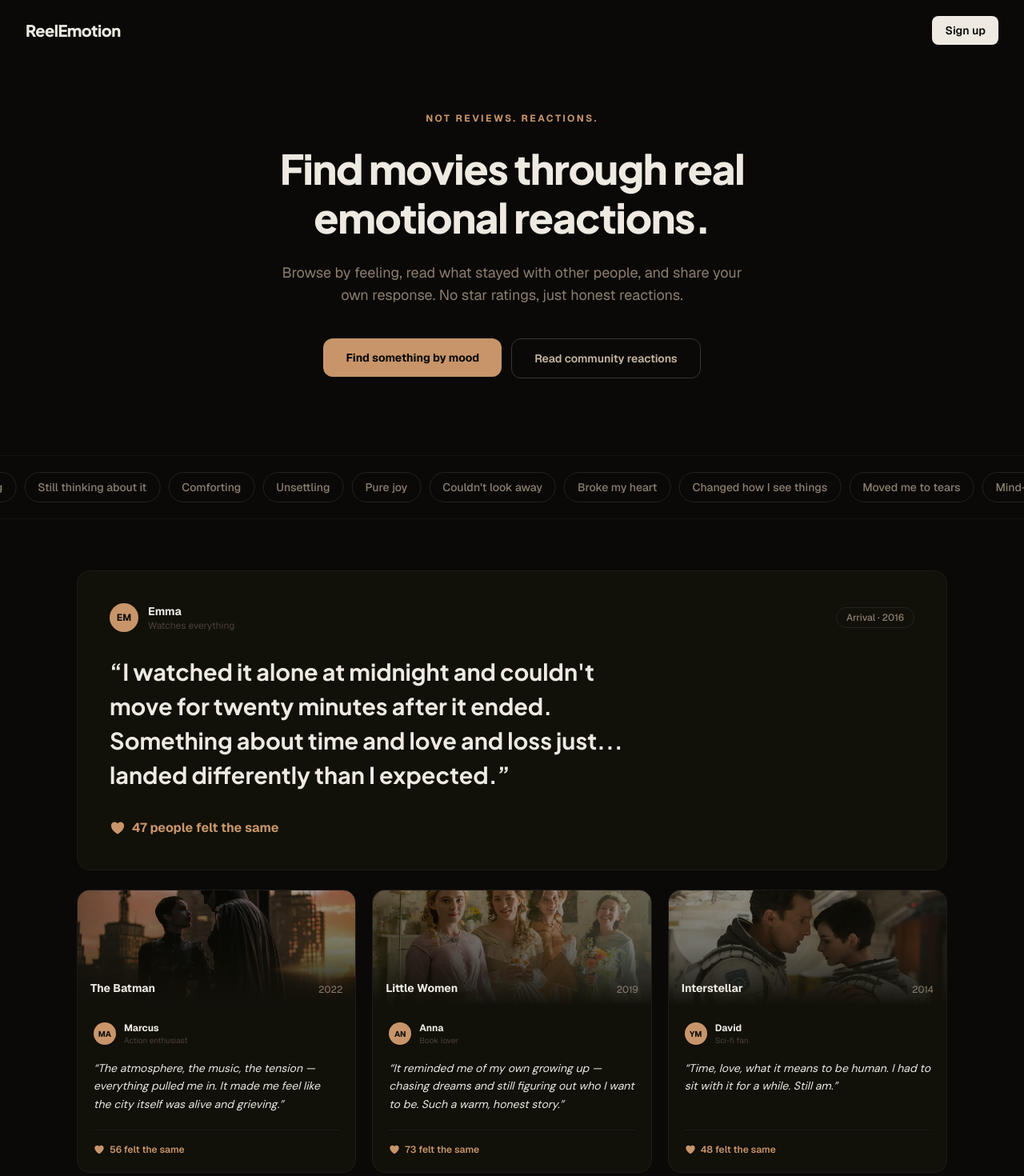
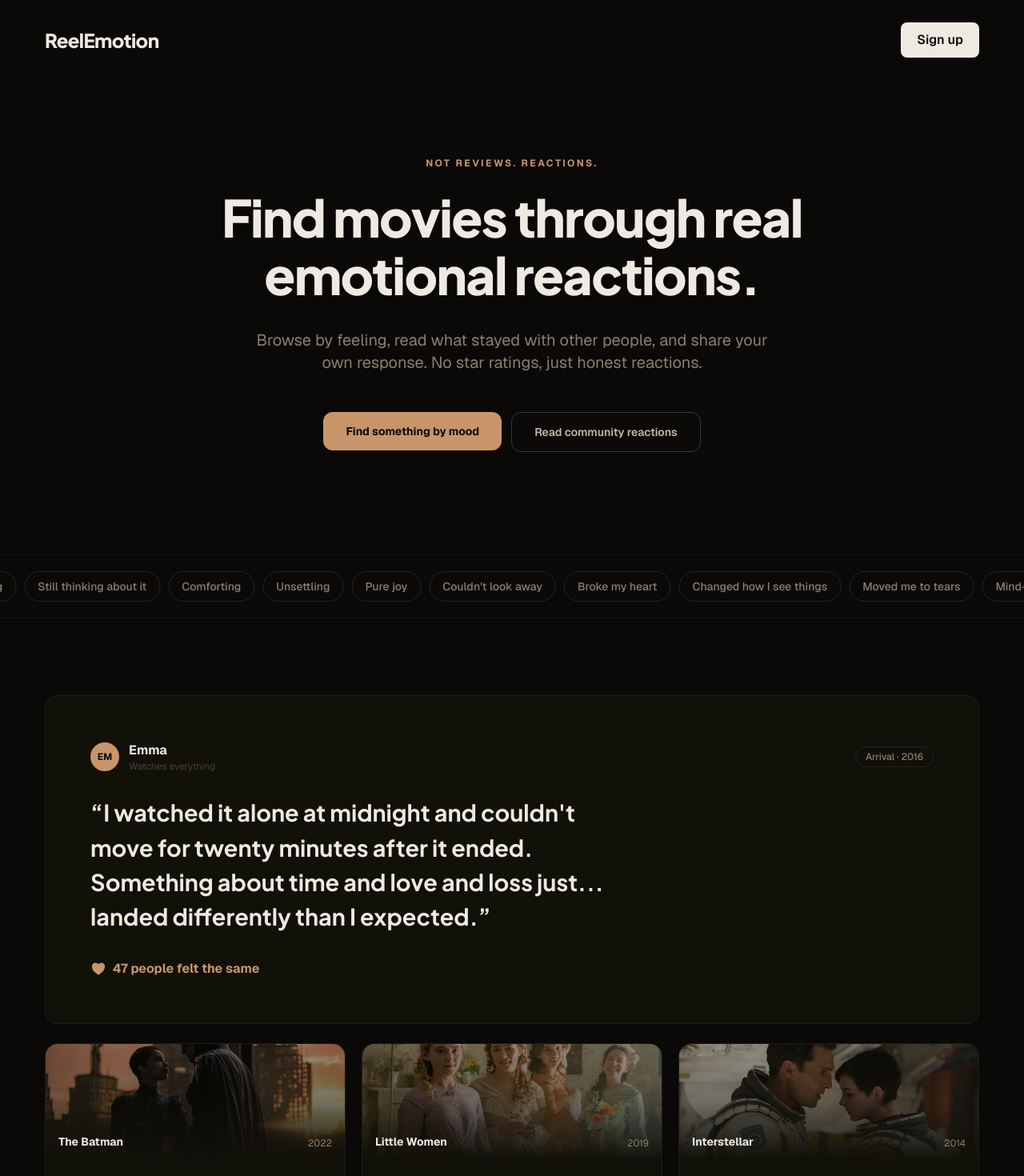
Before and after one commit to hanluu1/movie-app, a Next.js app: page / in a window 1280 px wide. Shown: the top 1470 px of the page at 80% size. Built offline with nearby package versions, Linux system fonts and the light colour scheme; no server answers.

Commit message:
enhance landing page visual

```diff
--- a/src/app/landing/page.tsx
+++ b/src/app/landing/page.tsx
@@ -63,26 +63,26 @@ export default function LandingPage () {
     <div className="min-h-screen bg-[#0A0908] text-[#EEEAE2] font-sans overflow-x-hidden">
 
       {/* Header */}
-      <header className="flex items-center justify-between px-8 py-5 max-w-7xl mx-auto">
-        <span className="font-plus-jakarta font-extrabold text-xl tracking-tight text-[#EEEAE2]">
+      <header className="flex items-center justify-between px-6 sm:px-10 lg:px-14 py-5 lg:py-7 w-full">
+        <span className="font-plus-jakarta font-extrabold text-xl lg:text-2xl tracking-tight text-[#EEEAE2]">
           ReelEmotion
         </span>
         <Link href="/login">
-          <button className="px-4 py-2 rounded-lg text-sm font-semibold bg-[#EEEAE2] text-[#0A0908] hover:bg-[#E0D8C8] transition-colors">
+          <button className="px-5 py-2.5 rounded-lg text-sm lg:text-base font-semibold bg-[#EEEAE2] text-[#0A0908] hover:bg-[#E0D8C8] transition-colors">
             Sign up
           </button>
         </Link>
       </header>
 
       {/* Hero */}
-      <section className="flex flex-col items-center justify-center text-center px-6 pt-16 pb-24 max-w-3xl mx-auto">
+      <section className="flex flex-col items-center justify-center text-center px-6 pt-16 lg:pt-24 pb-24 lg:pb-32 max-w-5xl mx-auto">
         <p className="text-xs font-bold uppercase tracking-[0.2em] text-[#C8956A] mb-6">
           Not reviews. Reactions.
         </p>
-        <h1 className="font-plus-jakarta font-extrabold text-[clamp(2rem,5vw,3.2rem)] leading-[1.2] tracking-tight text-[#EEEAE2] mb-6">
+        <h1 className="font-plus-jakarta font-extrabold text-[clamp(2rem,5vw,4.5rem)] leading-[1.12] tracking-tight text-[#EEEAE2] mb-8 max-w-4xl">
           Find movies through real emotional reactions.
         </h1>
-        <p className="text-base sm:text-lg text-[#8C7E6E] leading-relaxed mb-10 max-w-xl">
+        <p className="text-base sm:text-lg lg:text-xl text-[#8C7E6E] leading-relaxed mb-12 max-w-2xl">
           Browse by feeling, read what stayed with other people, and share your own response. No star ratings, just honest reactions.
         </p>
         <div className="flex gap-3 flex-wrap justify-center">
@@ -122,16 +122,16 @@ export default function LandingPage () {
       </div>
 
       {/* Reactions */}
-      <section id="reactions" className="px-8 py-16 max-w-6xl mx-auto">
+      <section id="reactions" className="px-6 sm:px-10 lg:px-14 py-16 lg:py-24 max-w-7xl mx-auto">
 
         {/* Featured reaction */}
-        <div className="rounded-2xl border border-[#1E1B18] bg-[#111009] p-8 sm:p-10 mb-6">
+        <div className="rounded-2xl border border-[#1E1B18] bg-[#111009] p-8 sm:p-10 lg:p-14 mb-6">
           <div className="flex items-center gap-3 mb-7">
             <div className="w-9 h-9 rounded-full flex items-center justify-center text-[#0A0908] text-xs font-bold flex-shrink-0 bg-[#C8956A]">
               {FEATURED.initials}
             </div>
             <div>
-              <div className="text-sm font-bold text-[#EEEAE2]">{FEATURED.username}</div>
+              <div className="text-sm lg:text-base font-bold text-[#EEEAE2]">{FEATURED.username}</div>
               <div className="text-xs text-[#4A4038]">{FEATURED.role}</div>
             </div>
             <span className="ml-auto text-xs font-medium px-3 py-1 rounded-full border border-[#272320] text-[#8C7E6E]">
--- a/src/components/layout/header.tsx
+++ b/src/components/layout/header.tsx
@@ -78,16 +78,17 @@ export function Header ({ onCreatePost, showSearch = true, variant = 'light' }:
   const isDark = variant === 'dark';
 
   return (
-    <header className={`font-sans sticky top-0 w-full px-4 sm:px-10 py-3.5 flex justify-between items-center backdrop-blur-md border-b z-50 ${
+    <header className={`font-sans sticky top-0 w-full py-3.5 lg:py-5 backdrop-blur-md border-b z-50 ${
       isDark
         ? 'bg-[#0A0908]/98 border-[#3A2510]'
         : 'bg-[#FFFDF8]/90 border-[#E8EEEA]'
     }`}>
+      <div className="flex w-full items-center justify-between px-6 lg:px-10">
 
         {/* Logo + nav */}
         <div className="flex items-center gap-3 sm:gap-6">
 
-        <span className={`font-plus-jakarta font-extrabold text-xl tracking-tight ${isDark ? 'text-[#EEEAE2]' : 'text-[#172526]'}`}>
+          <span className={`font-plus-jakarta font-extrabold text-xl lg:text-2xl tracking-tight ${isDark ? 'text-[#EEEAE2]' : 'text-[#172526]'}`}>
             ReelEmotion
           </span>
 
@@ -95,7 +96,7 @@ export function Header ({ onCreatePost, showSearch = true, variant = 'light' }:
           <nav className="hidden sm:flex items-center gap-1">
             <Link
               href="/discover"
-            className={`flex items-center gap-1.5 px-3 py-1.5 rounded-full text-sm font-semibold transition-all ${
+              className={`flex items-center gap-1.5 px-3.5 py-2 rounded-full text-sm font-semibold transition-all ${
                 pathname === '/discover'
                   ? isDark ? 'text-[#EEEAE2] bg-[#272320]' : 'text-[#172526] bg-[#EEF2ED]'
                   : isDark ? 'text-[#8C7E6E] hover:text-[#EEEAE2]' : 'text-[#6F8C88] hover:text-[#172526]'
@@ -106,7 +107,7 @@ export function Header ({ onCreatePost, showSearch = true, variant = 'light' }:
             </Link>
             <Link
               href="/community"
-            className={`flex items-center gap-1.5 px-3 py-1.5 rounded-full text-sm font-semibold transition-all ${
+              className={`flex items-center gap-1.5 px-3.5 py-2 rounded-full text-sm font-semibold transition-all ${
                 pathname === '/community'
                   ? isDark ? 'text-[#EEEAE2] bg-[#272320]' : 'text-[#172526] bg-[#EEF2ED]'
                   : isDark ? 'text-[#8C7E6E] hover:text-[#EEEAE2]' : 'text-[#6F8C88] hover:text-[#172526]'
@@ -270,7 +271,7 @@ export function Header ({ onCreatePost, showSearch = true, variant = 'light' }:
               </div>
             )}
           </div>
-
+        </div>
       </div>
 
       {/* Search modal */}
```
Lines whose indentation alone changed are shown as unchanged.
